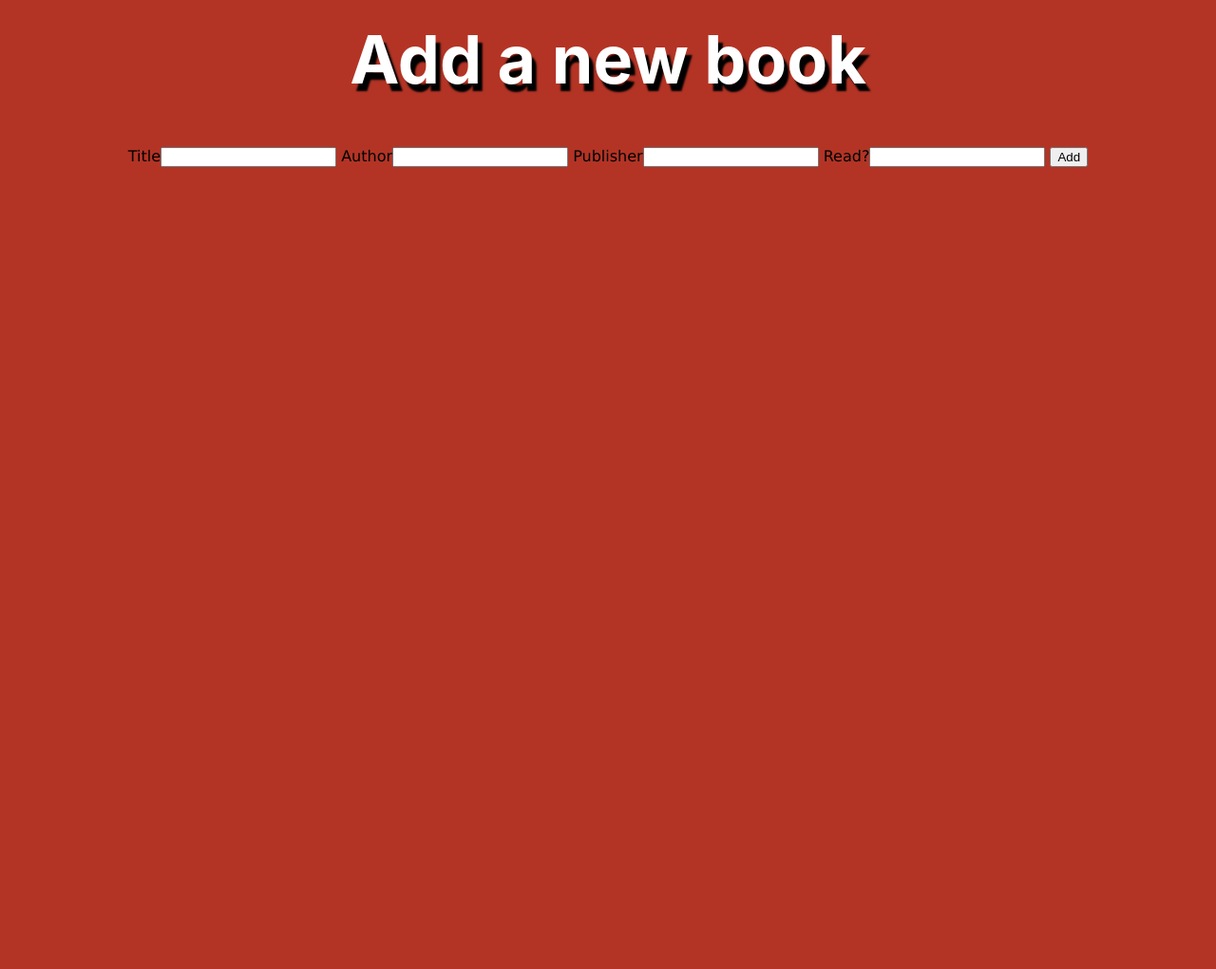
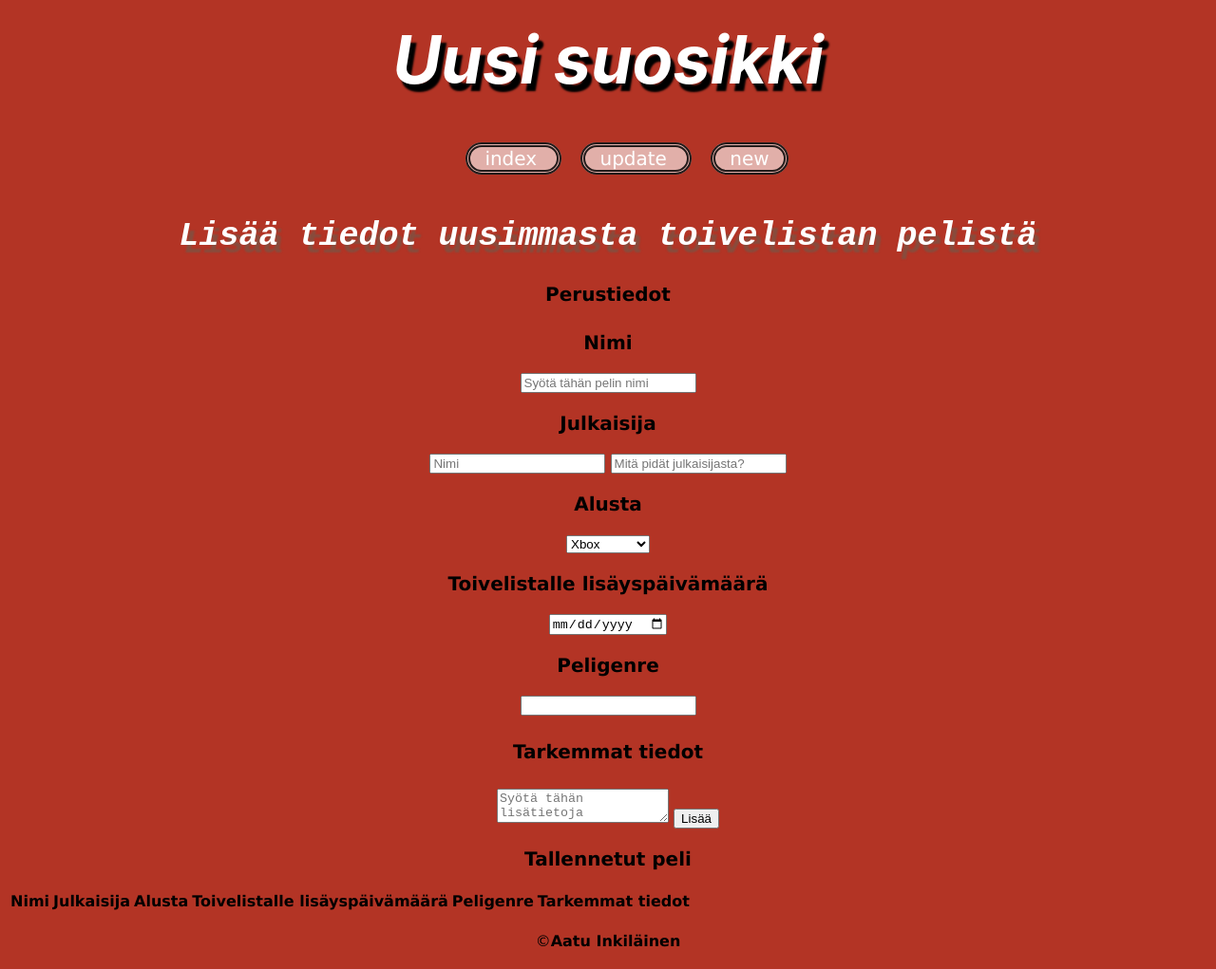
Before and after one commit to AATUpro/Back-end-harkka, a website: page public/newBook.html in a window 1280 px wide. Shown: the whole page at 95% size. Before the commit the page ends 800 px from the top, so only its background shows below. Drawn offline with Linux system fonts and the light colour scheme; files that its build step writes are made by us from their sources; no server answers.

Commit message:
GIT COMMIT

```diff
--- a/public/newBook.html
+++ b/public/newBook.html
@@ -1,21 +1,67 @@
 <!DOCTYPE html>
-<html lang="en">
+    <html lang="fi">
         <head>
-    <meta charset="UTF-8">
+          <meta charset="utf-8">
           <meta http-equiv="X-UA-Compatible" content="IE=edge">
-    <meta name="viewport" content="width=device-width, initial-scale=1.0">
-    <title>New Book</title>
+          <title>Tilauslomake</title>
+          <meta name="description" content="">
+          <meta name="viewport" content="width=device-width, initial-scale=1">
           <link rel="stylesheet" href="styles.css">
         </head>
         <body>
-    <h1>Add a new book</h1>
-    <form method="POST" action="/newBook">
-        <label for="title">Title<input type="text" name="title" id="title"</label>
-        <label for="author">Author<input type="text" name="author" id="author"</label>
-        <label for="publisher">Publisher<input type="text" name="publisher" id="publisher"</label>
-        <label for="read">Read?<input type="boolean" name="read" id="read"</label>
-        <input type="submit" value="Add">
+            <header>
+              <h1>
+                <i>Uusi suosikki</i>
+              </h1>
+            </header>
+            <nav class="center">
+              <ul>
+                <li class="bordered">
+                  <a href="index.html">index</a>
+                </li>
+                <li class="bordered">
+                  <a href="updateBook.html">update</a>
+                </li>
+                <li class="bordered">
+                  <a href="newBook.html">new</a>
+                </li>
+              </ul>
+            </nav>
+            <h2>Lisää tiedot uusimmasta toivelistan pelistä</h2>
+            <h4>Perustiedot</h4>
+            <form action="">
+              <h3>Nimi</h3>
+                <input type="text" placeholder="Syötä tähän pelin nimi"  id="nimi">
+              <h3>Julkaisija</h3>
+                <input type="text" placeholder="Nimi" id="julkaisija">
+                <input type="text" placeholder="Mitä pidät julkaisijasta?" id="mielipide">
+              <h3>Alusta</h3>
+                <select name="Alusta" id="alusta">
+                  <option value="xbox">Xbox</option>
+                  <option value="playstation">Playstation</option>
+                  <option value="pc">Pc</option>
+                  <option value="nintendo">Nintendo</option>
+                </select>
+              <h3>Toivelistalle lisäyspäivämäärä</h3>
+                <input type="date" id="aika">
+              <h3>Peligenre</h3>
+                <input type="number" id="määrä">
+              <h4>Tarkemmat tiedot</h4>
+                <textarea placeholder="Syötä tähän lisätietoja"></textarea>
+              <button id="LisaaPeli">Lisää</button>
             </form>
-    <script src="front.js" async defer></script>
+              <h3>Tallennetut peli</h3>
+              <table id="pelitTable">
+                <tr>
+                    <th>Nimi</th>
+                    <th>Julkaisija</th>
+                    <th>Alusta</th>
+                    <th>Toivelistalle lisäyspäivämäärä</th>
+                    <th>Peligenre</th>
+                    <th>Tarkemmat tiedot</th>
+                </tr>
+            </table>
+            <script src="peli.js"></script>
+            <footer>&copy;<strong>Aatu Inkiläinen</strong></footer>
         </body>
     </html>
```
Also changed, not shown: new.html (deleted, +0 -67 lines), public/index.html (+2 -2 lines), public/styles.css (renamed from styles.css). Lines whose indentation alone changed are shown as unchanged.
